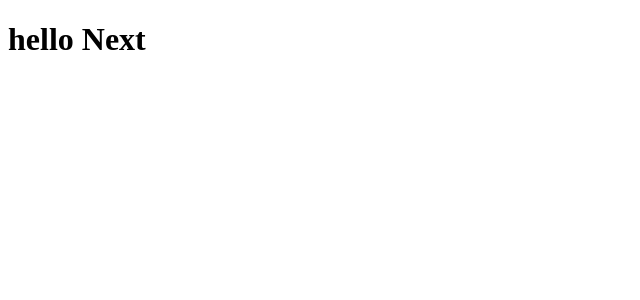
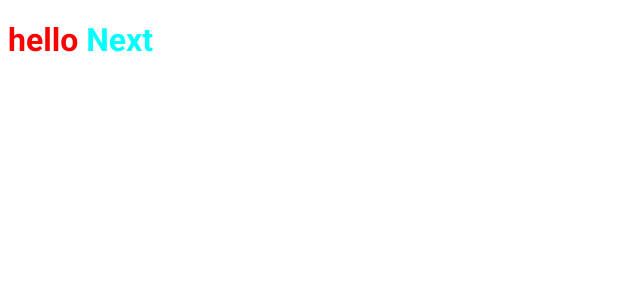
Before and after one commit to eric-antonio/ignews, a Next.js app: page / in a window 1280 px wide. Shown: the top 300 px of the page, without its empty margins (0-640 px from the left). Built offline with nearby package versions, Linux system fonts and the light colour scheme.

Commit message:
Update index.tsx

```diff
--- a/src/pages/index.tsx
+++ b/src/pages/index.tsx
@@ -1,7 +1,8 @@
+import styles from '../styles/home.module.scss'
 export default function Home() {
   return (
     <>
-      <h1>hello Next</h1>
+      <h1 className={styles.title}>hello <span>Next</span></h1>
     </>
   );
 }
```
